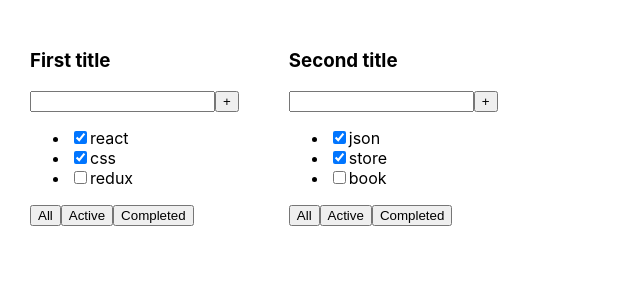
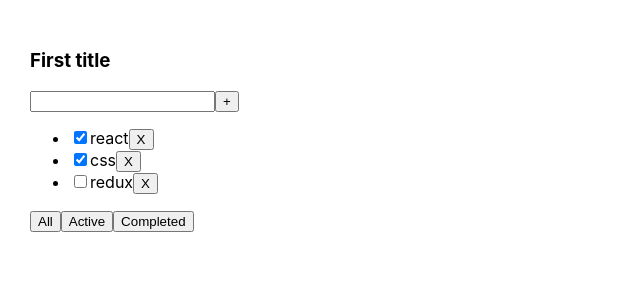
Before and after one commit to limitlesscreator/todoList, a React (Create React App) app: page / in a window 1280 px wide. Shown: the top 300 px of the page, without its empty margins (0-640 px from the left). Built offline with nearby package versions, Linux system fonts and the light colour scheme.

Commit message:
finished stage 2 with typeScript

```diff
--- a/src/App.tsx
+++ b/src/App.tsx
@@ -1,29 +1,43 @@
 import React, {useState} from 'react';
 import './App.css';
 import {v1} from "uuid";
-import {Todolist} from "./Todolist";
+import {TasksType, Todolist} from "./Todolist";
 
 
 function sum(a: number, b: number) {
     return a + b
 }
 
-let task1 = [
-    {id: 1,title: 'react', active: true},
-    {id: 1,title: 'css', active: true},
-    {id: 1,title: 'redux', active: false},
-]
-let task2 = [
-    {id: 1,title: 'json', active: true},
-    {id: 1,title: 'store', active: true},
-    {id: 1,title: 'book', active: false},
-]
+export type FilterValuesType = 'all' | 'completed' | 'active'
+
+
 function App() {
+    let [tasks,setTasks] = useState<Array<TasksType>>([
+        {id: 1,title: 'react', active: true},
+        {id: 2,title: 'css', active: true},
+        {id: 3,title: 'redux', active: false},
+    ])
+    let [filter,setFilter] = useState<FilterValuesType>('all')
+    let filteredTasks = tasks
+
+    if (filter === 'completed'){
+        filteredTasks = filteredTasks.filter(t => t.active === true)
+    }
+    if (filter === 'active'){
+        filteredTasks = filteredTasks.filter(t => t.active === false)
+    }
+    const removeTasks = (id:number) => {
+        tasks = tasks.filter(t => t.id !== id)
+        setTasks(tasks)
+    }
+    const changeFilter = (valueFilter:FilterValuesType) => {
+        setFilter(valueFilter)
+    }
+
 
     return (
         <div className="App">
-            <Todolist title={"First title"} tasks={task1}/>
-            <Todolist title={"Second title"} tasks={task2}/>
+            <Todolist title={"First title"} tasks={filteredTasks} removeTasks={removeTasks} changeFilter={changeFilter}/>
         </div>
     );
 }
--- a/src/Todolist.tsx
+++ b/src/Todolist.tsx
@@ -1,6 +1,7 @@
 import React, {} from "react";
+import {FilterValuesType} from "./App";
 
-type TasksType = {
+export type TasksType = {
     id: number
     title: string
     active: boolean
@@ -9,11 +10,13 @@ type TasksType = {
 type PropsType = {
     title: string
     tasks: Array<TasksType>
+    removeTasks: (id: number) => void
+    changeFilter: (valueFilter : FilterValuesType) => void
 }
 
-export function Todolist(props: PropsType){
+export function Todolist(props: PropsType) {
 
-    return(
+    return (
         <div>
             <h3>{props.title}</h3>
             <div>
@@ -21,14 +24,15 @@ export function Todolist(props: PropsType){
                 <button>+</button>
             </div>
             <ul>
-                <li><input type="checkbox" checked={props.tasks[0].active}/><span>{props.tasks[0].title}</span></li>
-                <li><input type="checkbox" checked={props.tasks[1].active}/><span>{props.tasks[1].title}</span></li>
-                <li><input type="checkbox" checked={props.tasks[2].active}/><span>{props.tasks[2].title}</span></li>
+                {props.tasks.map(t => <li><input type="checkbox" checked={t.active}/>
+                    <span>{t.title}</span>
+                    <button onClick={ () => {props.removeTasks(t.id)}}>X</button>
+                </li>)}
             </ul>
             <div>
-                <button>All</button>
-                <button>Active</button>
-                <button>Completed</button>
+                <button onClick={ () => {props.changeFilter('all')}}>All</button>
+                <button onClick={ () => {props.changeFilter('active')}}>Active</button>
+                <button onClick={ () => {props.changeFilter('completed')}}>Completed</button>
             </div>
         </div>
     )
```
